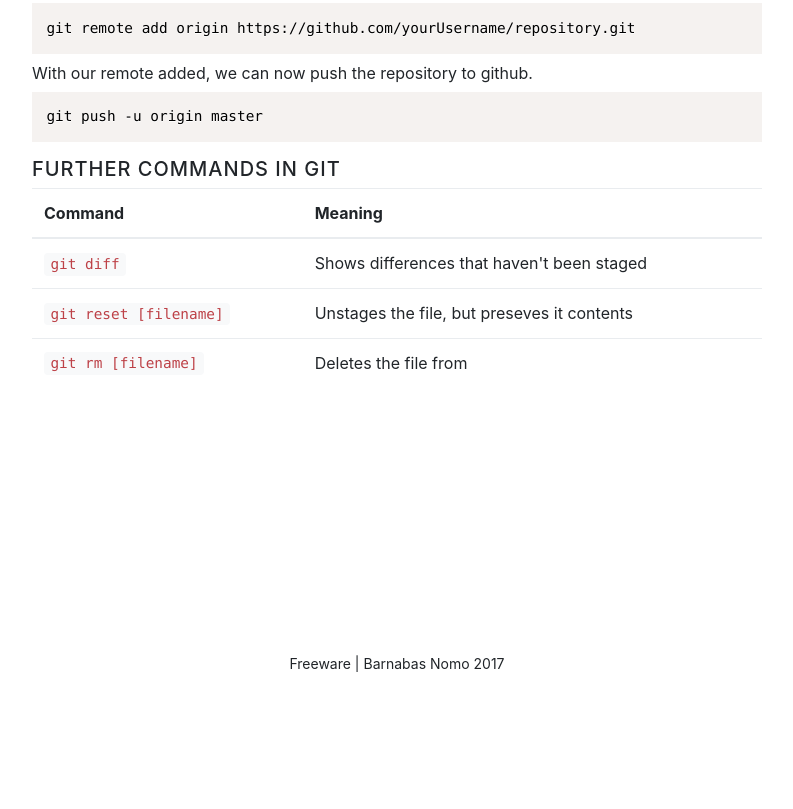
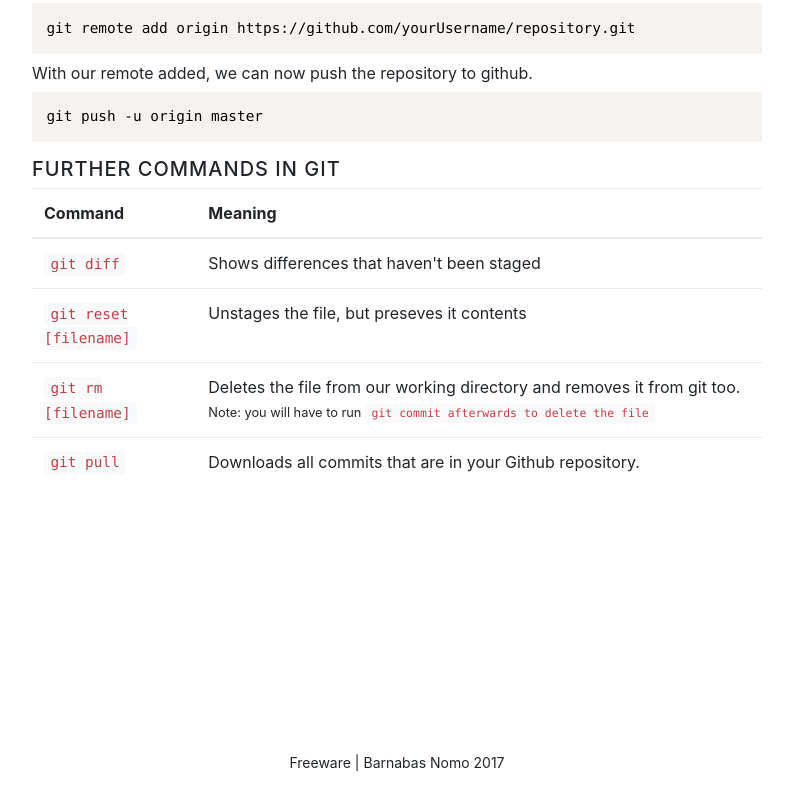
Before and after one commit to Kowus/git-started, a website with bundled scripts: page index.html in a window 1280 px wide. Shown: the part 4586-5395 px from the top of the page, without its empty margins (243-1036 px from the left). Before the commit the page ends 5312 px from the top, so only its background shows below. Built offline with nearby package versions, Linux system fonts and the light colour scheme.

Commit message:
internets

```diff
--- a/index.html
+++ b/index.html
@@ -213,7 +213,11 @@
                 </tr>
                 <tr>
                   <td><code>git rm [filename]</code></td>
-                  <td>Deletes the file from</td>
+                  <td>Deletes the file from our working directory and removes it from git too. <small>Note: you will have to run <code>git commit afterwards to delete the file</code></small></td>
+                </tr>
+                <tr>
+                  <td><code>git pull</code></td>
+                  <td>Downloads all commits that are in your Github repository.</td>
                 </tr>
               </tbody>
             </table>
```
